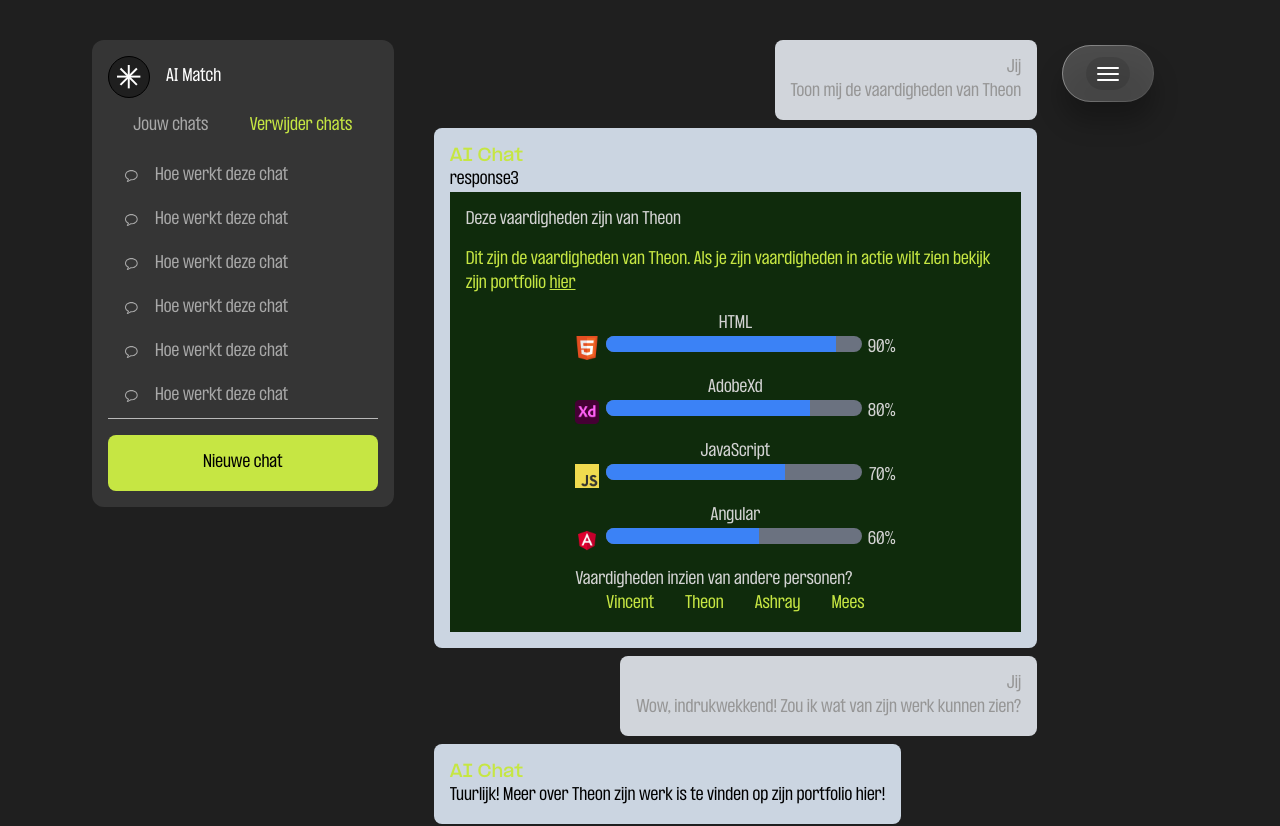
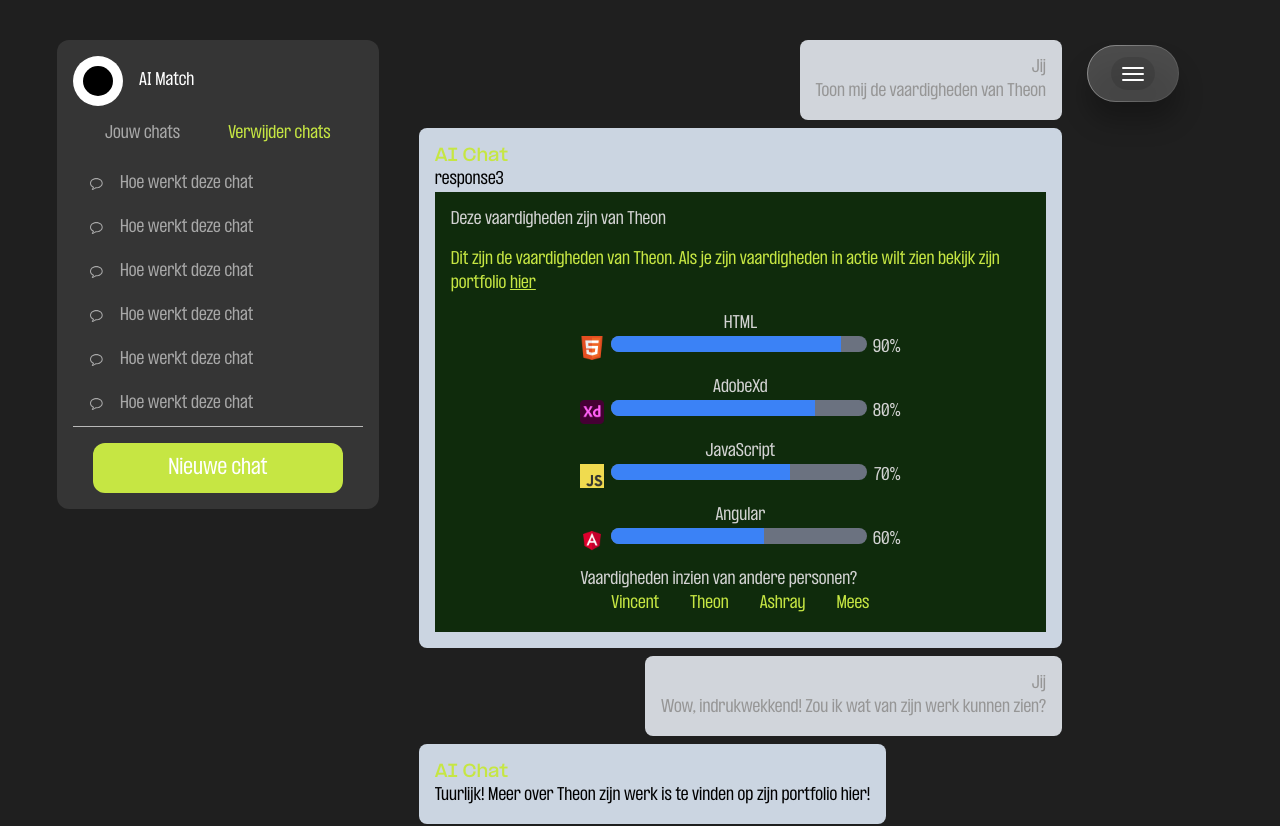
Before and after one commit to VincentHuijer/AngularPortfolioApp, an Angular app: page / in a window 1280 px wide. Shown: the top 826 px of the page. Built offline with nearby package versions, Linux system fonts and the light colour scheme.

Commit message:
added cool button

```diff
--- a/src/app/pages/home/home.component.html
+++ b/src/app/pages/home/home.component.html
@@ -80,7 +80,7 @@
     <div class="flex flex-row my-10">
       <div class="w-4/12 bg-[#353535] mr-10 flex flex-col rounded-xl border-white h-full">
         <div class="flex flex-row items-center text-white p-4">
-          <app-asterik-dark class="mr-4"/>
+          <app-glaring-ball4 class="mr-4"/>
             AI Match
         </div>
         <div class="flex flex-row justify-evenly">
@@ -111,13 +111,13 @@
             <app-chat-bubble class="p-4"/> Hoe werkt deze chat
           </div>
         </div>
-        <div class="mt-auto p-4 text-black justify-center bg-[#C6E643] m-4 rounded-lg text-center">
-          Nieuwe chat
+        <div class="flex justify-center">
+          <app-hover-button text="Nieuwe chat" class="mt-auto justify-center m-4 text-black" defaultColor="#C6E643" hoverColor="#10B981" height="50px" />
         </div>
       </div>
       <div class="w-8/12">
-          <app-chat-log [userMessages]="userMessages" [aiMessages]="aiMessages"></app-chat-log>
-          <app-message-component (messageSent)="onMessageSent($event)"></app-message-component>
+        <app-chat-log [userMessages]="userMessages" [aiMessages]="aiMessages"></app-chat-log>
+        <app-message-component (messageSent)="onMessageSent($event)"></app-message-component>
       </div>
       <div class="w-2/12">
         <app-burger-menu/>
--- a/src/app/pages/home/home.component.ts
+++ b/src/app/pages/home/home.component.ts
@@ -20,10 +20,11 @@ import { GlaringBall4Component } from '../../animatedCSSComponents/movingBallPro
 import { AsterikDarkComponent } from '../../../assets/svgIcons/asterik-dark/asterik-dark.component';
 import { ChatBubbleComponent } from '../../../assets/svgIcons/chat-bubble/chat-bubble.component';
 import { BurgerMenuComponent } from '../../../assets/svgIcons/burger-menu/burger-menu.component';
+import { HoverButtonComponent } from '../../generalComponents/hover-button/hover-button.component';
 @Component({
   selector: 'app-home',
   standalone: true,
-  imports: [CommonModule, HeaderComponent, MessageComponent, ChatLogComponent, AngleBracketsComponent, AsterikComponent, DesignPencilComponent, AnimationDrawingComponent, FooterComponent, ArrowButtonComponent,HtmlLogoComponent, HulpResponseComponent, GlaringBall4Component, AsterikDarkComponent, ChatBubbleComponent, BurgerMenuComponent],
+  imports: [CommonModule, HeaderComponent, MessageComponent, ChatLogComponent, AngleBracketsComponent, AsterikComponent, DesignPencilComponent, AnimationDrawingComponent, FooterComponent, ArrowButtonComponent,HtmlLogoComponent, HulpResponseComponent, GlaringBall4Component, AsterikDarkComponent, ChatBubbleComponent, BurgerMenuComponent, HoverButtonComponent],
   templateUrl: './home.component.html',
   styleUrl: './home.component.css',
 })
```
